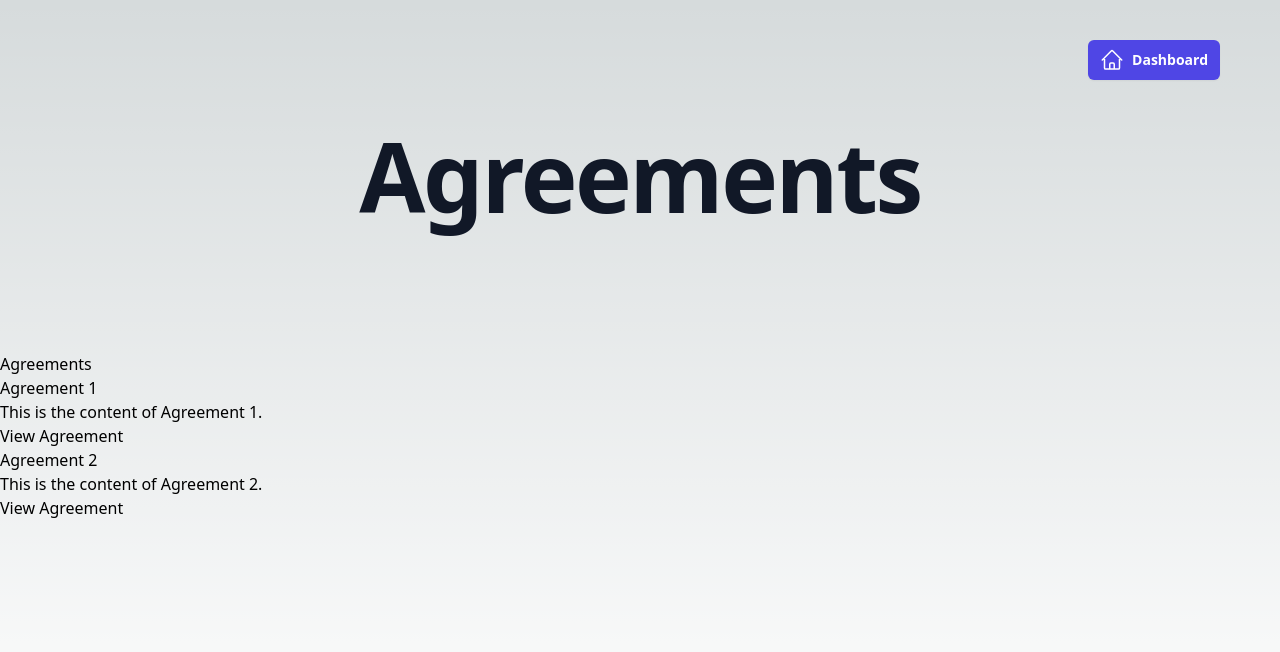
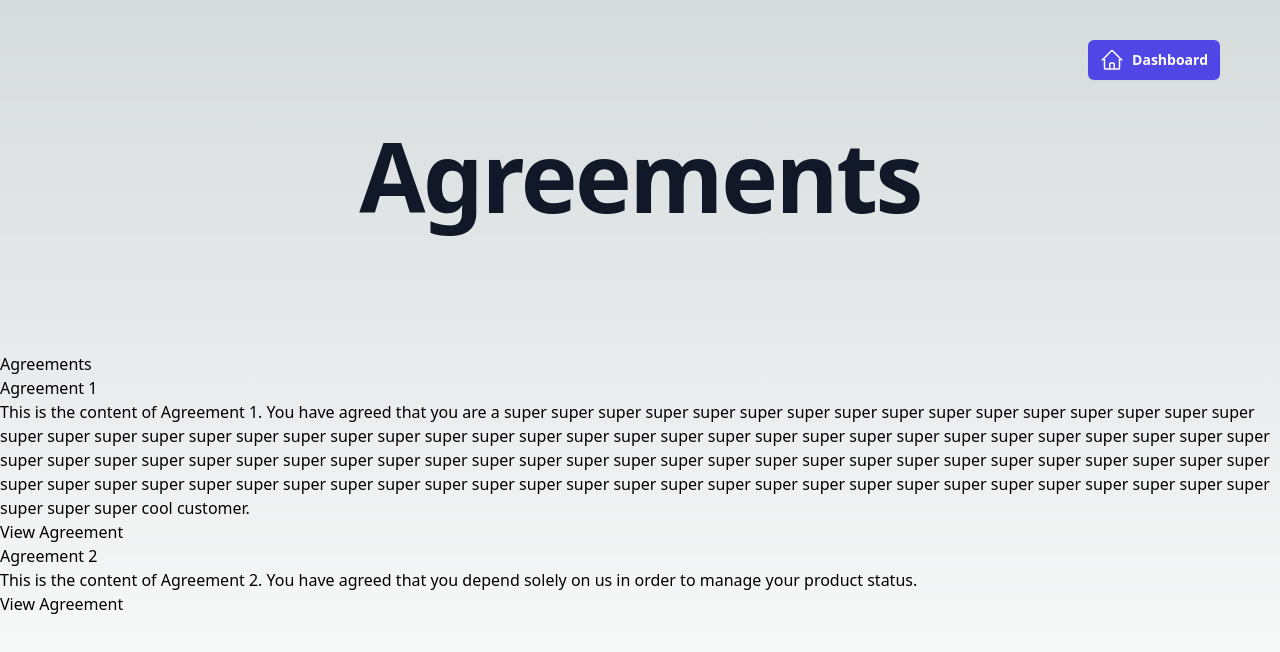
Before and after one commit to silvertrek-capstone/silverpi, a Next.js app in the folder silverpi/: page /home/agreements in a window 1280 px wide. Shown: the top 652 px of the page. Built offline with nearby package versions, Linux system fonts and the light colour scheme.

Commit message:
Worked on alignment

```diff
--- a/silverpi/src/app/home/agreements/page.js
+++ b/silverpi/src/app/home/agreements/page.js
@@ -16,7 +16,7 @@ import { useRouter } from 'next/navigation'
 import { useState } from 'react'
 
 
-const buttonStyles = {
+const homeButtonStyles = {
     position: 'absolute',
     top: '40px', // Adjust the top position as needed
     right: '60px', // Adjust the right position as needed
@@ -33,7 +33,7 @@ const agreements = agreementsData();
 export default function Agreements() {
   return (
     <div>
-        <a href="/home" style={buttonStyles}>
+        <a href="/home" style={homeButtonStyles}>
             <button
                 type="button"
                 className="rounded-md bg-indigo-600 px-3 py-2 text-sm font-semibold text-white shadow-sm
@@ -68,12 +68,21 @@ function agreementsData(){
         {
             id: 1,
             title: 'Agreement 1',
-            content: 'This is the content of Agreement 1.',
+            content: `
+                This is the content of Agreement 1. You have agreed that you are a super super
+                super super super super super super super super super super super super super super super
+                super super super super super super super super super super super super super super super
+                super super super super super super super super super super super super super super super
+                super super super super super super super super super super super super super super super
+                super super super super super super super super super super super super super super super
+                super super super super super super super super super super super super super super super
+                super super super super super super super super cool customer.
+            `
         },
         {
             id: 2,
             title: 'Agreement 2',
-            content: 'This is the content of Agreement 2.',
+            content: 'This is the content of Agreement 2. You have agreed that you depend solely on us in order to manage your product status.',
         }
     ];
 }
--- a/silverpi/src/app/home/page.js
+++ b/silverpi/src/app/home/page.js
@@ -5,12 +5,28 @@ import { createClientComponentClient } from '@supabase/auth-helpers-nextjs'
 import { useRouter } from 'next/navigation'
 import { useState } from 'react'
 
+
+
+const buttonCenter = {
+    position: 'absolute',
+    top: '500px', // Adjust the top position as needed
+    left:'50%',
+    //right: 0, // Adjust the right position as needed
+    //margin: '0 auto',
+    transform: 'translateX(-50%)',
+  };
+
 function ButtonPage() {
     return (
       <div>
+        <div className="bg-grey px-6 py-24 sm:py-32 lg:px-8">
+            <div className="mx-auto max-w-2xl text-center">
+            <h1 className="text-8xl font-bold tracking-tight text-gray-900 ">Dashboard</h1>
+            </div>
+        </div>
         <h1>Dashboard test</h1>
         <p>This dashboard is in the home page, and this is purely for test. The real one will take its place and the href will be changed to /home/agreements for the Agreements button</p>
-            <a href="/home/agreements">
+            <a href="/home/agreements" style={buttonCenter}>
                 <button type="button"
                     class="rounded-md bg-indigo-600 px-3 py-2 text-sm font-semibold text-white shadow-sm
                         hover:bg-indigo-500 focus-visible:outline focus-visible:outline-2 focus-visible:outline-offset-2
@@ -23,4 +39,4 @@ function ButtonPage() {
     );
   }
 
-  export default ButtonPage;
+    export default ButtonPage;
```
